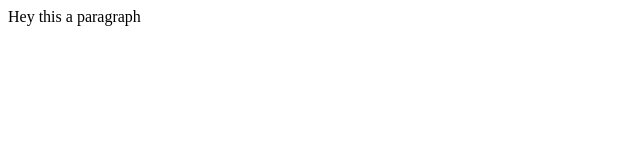
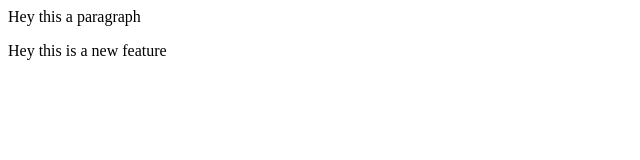
Before and after one commit to AdityaArpit/localRepo, a plain HTML site: page index.html in a window 1280 px wide. Shown: the whole page, without its empty margins (0-640 px from the left). Drawn offline with Linux system fonts and the light colour scheme.

Commit message:
Add new feature

```diff
--- a/index.html
+++ b/index.html
@@ -1 +1,2 @@
 <p>Hey this a paragraph</p>
+<p>Hey this is a new feature</p>
```
